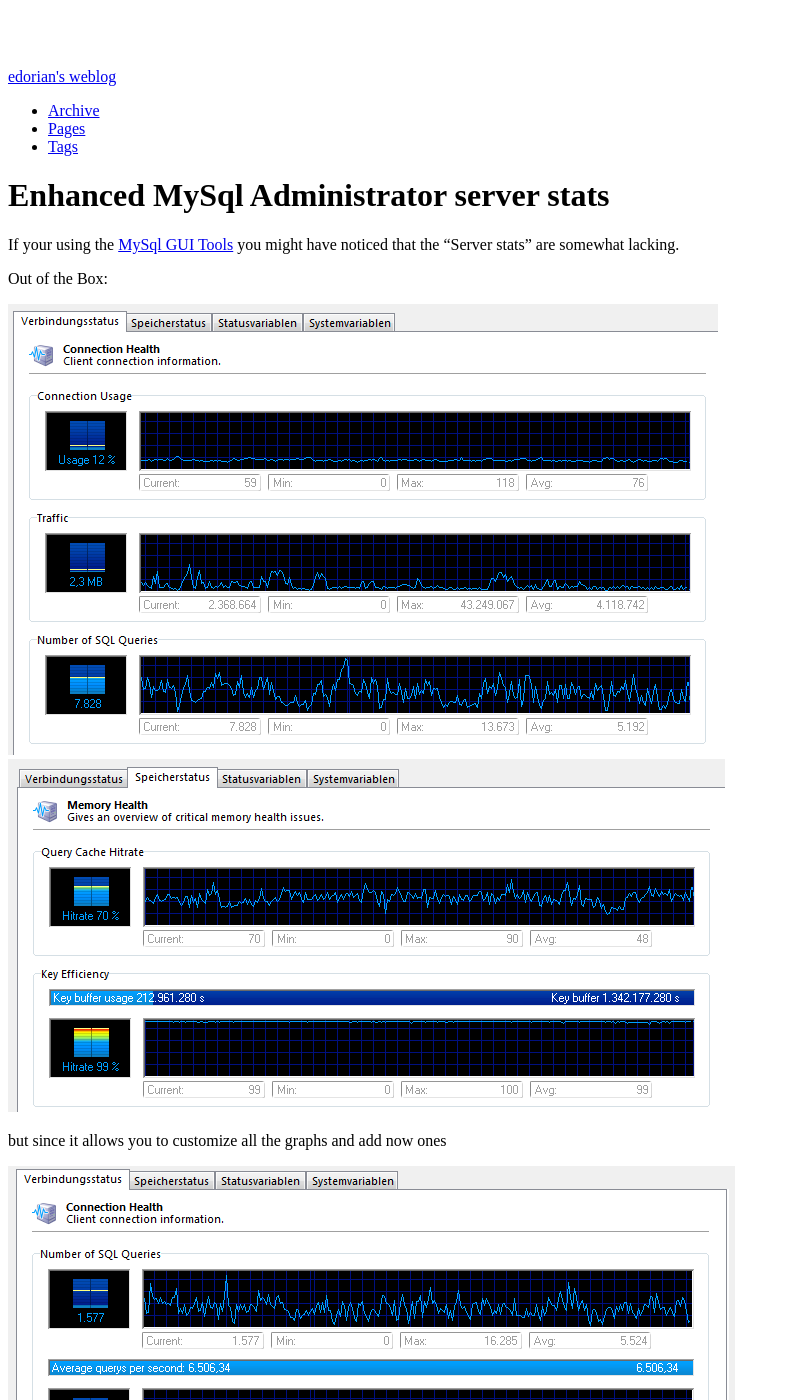
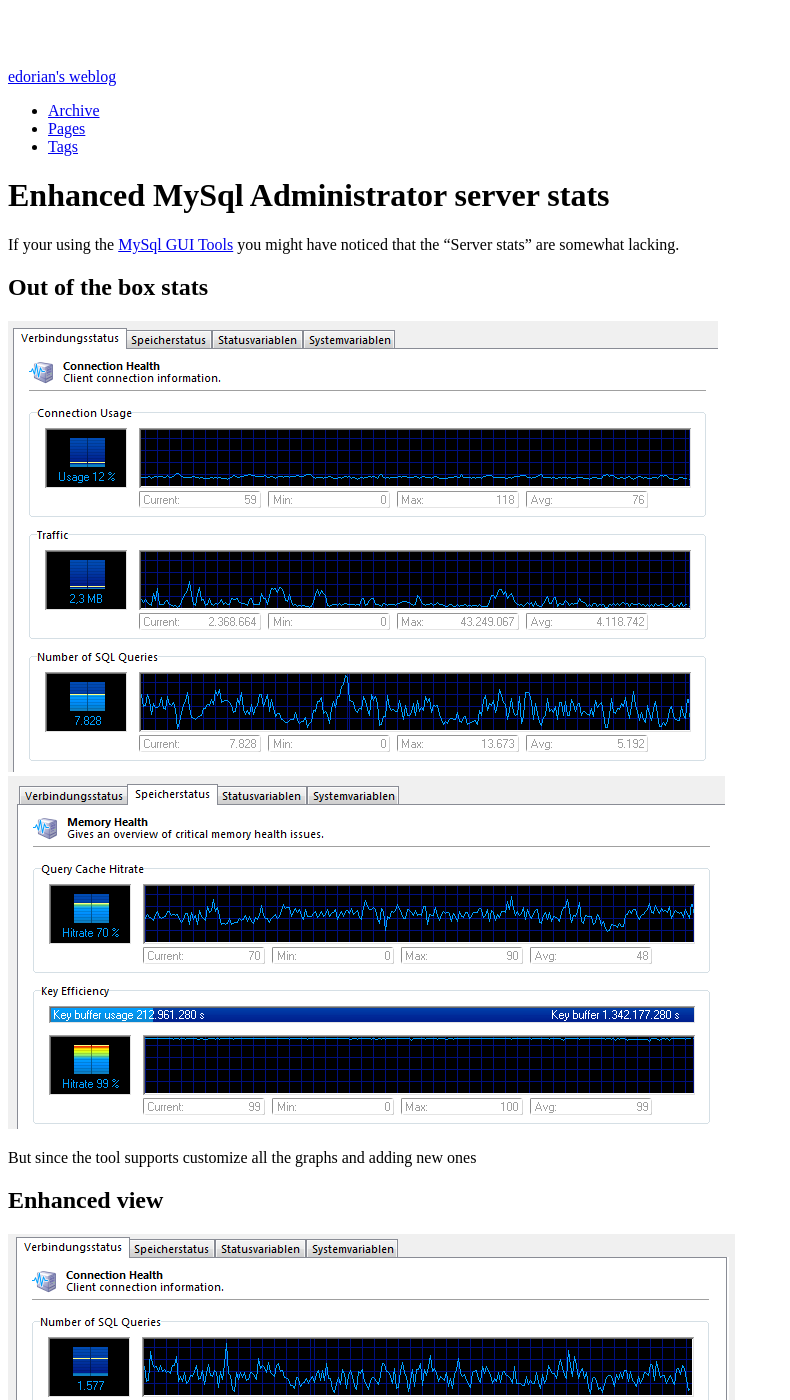
Before and after one commit to edorian/edorian.github.io, a Jekyll site: the page built from _posts/2010-03-29-Enchanced-MySql-Administrator-server-stats.md, in a window 1280 px wide and 1400 px high. Shown: the whole window, without its empty margins (0-790 px from the left). Built offline with Jekyll 4.4.1, drawn with Linux system fonts in a browser that asks for light colours; nearby versions of some CDN libraries; comment, search, counter and statistics services are not loaded; a style sheet for code colours, icons or effects is not loaded.

Commit message:
Finish first post migration

```diff
--- a/_posts/2010-03-29-Enchanced-MySql-Administrator-server-stats.md
+++ b/_posts/2010-03-29-Enchanced-MySql-Administrator-server-stats.md
@@ -8,18 +8,19 @@ tags: [mysql]
 
 If your using the [MySql GUI Tools](http://dev.mysql.com/downloads/gui-tools/) you might have noticed that the "Server stats" are somewhat lacking.
 
-Out of the Box:
+## Out of the box stats
 
 ![Default view first tab][normalOne]
 ![Default view second tab][normalTwo]
 
+But since the tool supports customize all the graphs and adding new ones
 
-but since it allows you to customize all the graphs and add now ones
+## Enhanced view
 
 ![Enhanced view first tab][enhancedOne]
 ![Enhanced view second tab][enhancedTwo]
 
-
+---------
 
 If your not to firm with all the Stats it can spit out for you I'd suggest you read [http://hackmysql.com/mysqlreportguide](http://hackmysql.com/mysqlreportguide) for an overview. My aim was to recreate most of the value this reporting tool provides.
 
```
